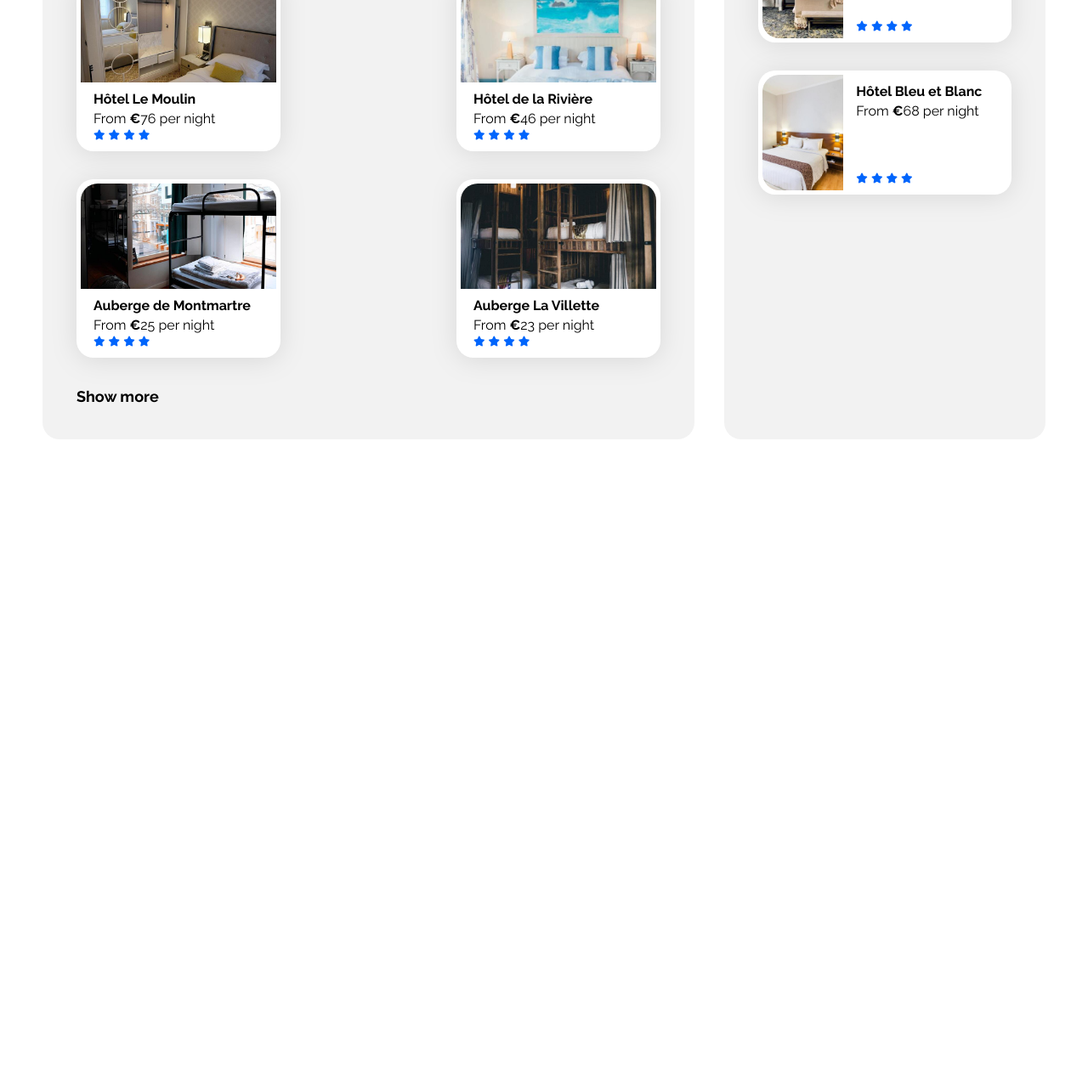
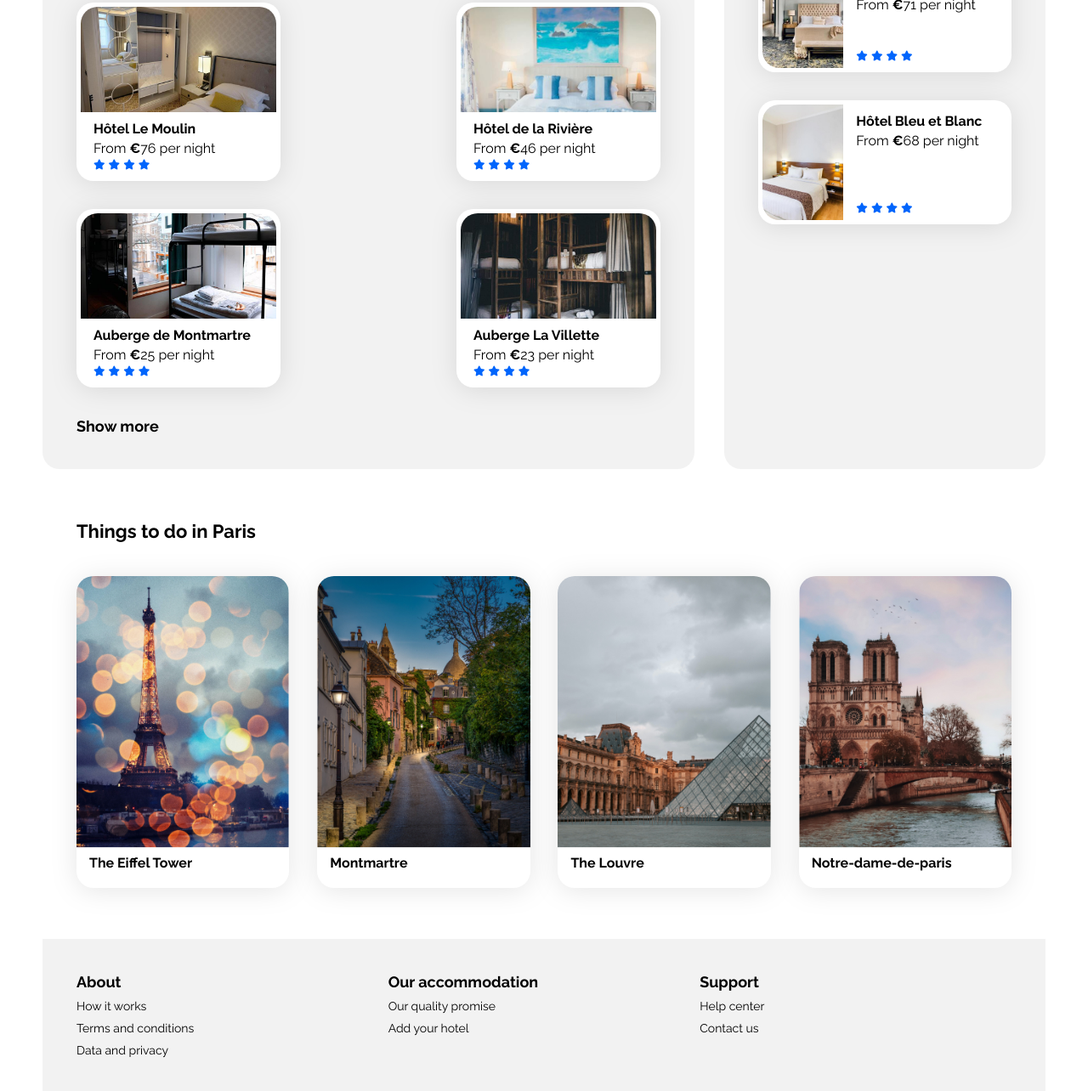
Before and after one commit to Lavanya1797/bootcamp, a plain HTML site: page Booki Assignment 2/index.html in a window 1280 px wide. Shown: the part 726-2010 px from the top of the page at 85% size. Before the commit the page ends 1243 px from the top, so only its background shows below. Drawn offline with Linux system fonts and the light colour scheme.

Commit message:
Assignment 2 completed

```diff
--- a/Booki Assignment 2/css/style.css
+++ b/Booki Assignment 2/css/style.css
@@ -2,6 +2,9 @@
 * {
   margin: 0;
   font-family: "Raleway", sans-serif;
+}
+html {
+  scroll-behavior: smooth;
 }
 body {
   display: flex;
@@ -12,6 +15,8 @@ body {
   width: 100%;
   padding: 0 50px;
   box-sizing: border-box;
+  min-width: 1024px;
+  max-width: 1440px;
 }
 .header {
   height: 80px;
@@ -22,7 +27,7 @@ body {
 .logo {
   width: 60px;
   height: 20px;
-  padding: 20px 40px;
+  padding: 20px 5px;
 }
 .header-nav {
   display: flex;
@@ -36,7 +41,7 @@ body {
   color: black;
   padding-top: 12px;
 }
-.active {
+.header-link:hover {
   border-top: 2px solid rgb(57, 57, 221);
   color: rgb(57, 57, 221);
 }
@@ -62,10 +67,13 @@ body {
   flex-direction: row;
   gap: 0;
 }
+#location-icon {
+  color: black;
+}
 .location {
   padding: 8px 12px;
   border-radius: 10px 0 0 10px;
-  background-color: rgb(231, 230, 230);
+  background-color: #f2f2f2;
 }
 .location-text {
   border: 0;
@@ -102,7 +110,7 @@ body {
   gap: 4px;
 }
 .font-icon {
-  color: rgb(51, 115, 193);
+  color: #0065fc;
   margin: 8px;
   margin-left: 1px;
   font-size: 20px;
@@ -133,6 +141,7 @@ button:hover {
 .accommodation-and-popular {
   display: flex;
   justify-content: space-between;
+  margin-top: 35px;
 }
 .accommodation-and-popular section {
   background-color: #f2f2f2;
@@ -175,6 +184,8 @@ root {
   background-color: white;
   border-radius: 20px;
   padding: 5px;
+  text-decoration: none;
+  color: black;
   filter: drop-shadow(0px 3px 15px rgba(0, 0, 0, 0.1));
 }
 
@@ -215,6 +226,8 @@ root {
   border-radius: 20px;
   padding: 5px;
   filter: drop-shadow(0px 3px 15px rgba(0, 0, 0, 0.1));
+  text-decoration: none;
+  color: black;
 }
 .paris-card img {
   width: 100%;
@@ -260,6 +273,8 @@ root {
   display: flex;
   justify-content: space-between;
   align-items: center;
+  text-decoration: none;
+  color: black;
 }
 
 .popular-cards .card {
@@ -295,3 +310,65 @@ root {
 .popular-cards .card-rating {
   margin-bottom: 5px;
 }
+
+.things-to-do-section {
+  display: flex;
+  flex-direction: column;
+  gap: 40px;
+  margin-top: 20px;
+  width: 100%;
+
+  background: none;
+  border-radius: 20px;
+  padding: 40px;
+  box-sizing: border-box;
+}
+.things-to-do {
+  display: flex;
+  flex-direction: row;
+  justify-content: space-between;
+  gap: 2rem;
+  width: 100%;
+}
+.things-to-do-card {
+  display: flex;
+  flex-direction: column;
+  gap: 8px;
+
+  background-color: white;
+  border-radius: 20px;
+  padding-bottom: 20px;
+  filter: drop-shadow(0px 3px 15px rgba(0, 0, 0, 0.1));
+  text-decoration: none;
+  color: black;
+}
+.to-do-img {
+  width: 100%;
+  object-fit: cover;
+  height: 20rem;
+  border-top-left-radius: 20px;
+  border-top-right-radius: 20px;
+}
+.things-to-do-card-text {
+  font-weight: 700;
+  font-size: 16px;
+  padding-left: 15px;
+}
+.footer {
+  display: flex;
+  flex-direction: row;
+
+  margin-top: 20px;
+  background-color: #f2f2f2;
+  padding: 40px;
+  box-sizing: border-box;
+}
+.footer-sections {
+  display: flex;
+  flex-direction: column;
+  width: 33.33%;
+}
+.footer-title {
+  font-size: 18px;
+  font-weight: 700;
+}
--- a/Booki Assignment 2/index.html
+++ b/Booki Assignment 2/index.html
@@ -26,8 +26,8 @@
         <img class="logo" src="./images/logo/Booki.png" alt="logo" />
 
         <nav class="header-nav">
-          <a class="header-link active" href="#">Accommodation</a>
-          <a class="header-link" href="#">Things to do</a>
+          <a class="header-link" href="#accommodation-section">Accommodation</a>
+          <a class="header-link" href="#things-to-do-section">Things to do</a>
         </nav>
       </header>
       <main class="main">
@@ -40,7 +40,7 @@
           </div>
           <form class="search">
             <span class="location">
-              <i class="fa-solid fa-location-dot"></i>
+              <i class="fa-solid fa-location-dot" id="location-icon"></i>
             </span>
             <input
               class="location-text"
@@ -65,18 +65,18 @@
               <i class="fa-solid fa-fire font-icon"></i>Our top picks
             </button>
           </section>
-          <section class="info-flex">
+          <div class="info-flex">
             <i class="fa-solid fa-info circle"></i>
             <p class="paragraph">
               There are over 500 accomodation options in this city
             </p>
-          </section>
+          </div>
         </section>
-        <section class="accommodation-and-popular">
+        <div id="accommodation-section" class="accommodation-and-popular">
           <section class="accommodation">
-            <h2 class="section-title">Paris accomodation</h2>
+            <h2 class="section-title">Paris accommodation</h2>
             <div class="accommodation-cards">
-              <article class="paris-card">
+              <a href="#" class="paris-card">
                 <img
                   src="./images/accommodation/fred-kleber.jpg"
                   alt="Image of the hotel room showing bed"
@@ -97,8 +97,8 @@
                     <span class="sr-only">Rated 4 out of 5</span>
                   </div>
                 </div>
-              </article>
-              <article class="paris-card">
+              </a>
+              <a href="#" class="paris-card">
                 <img
                   src="./images/accommodation/febrian-zakaria.jpg"
                   alt="Image of the hotel room showing bed"
@@ -119,8 +119,8 @@
                     <span class="sr-only">Rated 4 out of 5</span>
                   </div>
                 </div>
-              </article>
-              <article class="paris-card">
+              </a>
+              <a href="#" class="paris-card">
                 <img
                   src="./images/accommodation/reisetopia.jpg"
                   alt="Image of the hotel room showing bed"
@@ -141,8 +141,8 @@
                     <span class="sr-only">Rated 4 out of 5</span>
                   </div>
                 </div>
-              </article>
-              <article class="paris-card">
+              </a>
+              <a href="#" class="paris-card">
                 <img
                   src="./images/accommodation/annie-spratt.jpg"
                   alt="Image of the hotel room showing bed"
@@ -163,8 +163,8 @@
                     <span class="sr-only">Rated 4 out of 5</span>
                   </div>
                 </div>
-              </article>
-              <article class="paris-card">
+              </a>
+              <a href="#" class="paris-card">
                 <img
                   src="./images/accommodation/marcus-loke.jpg"
                   alt="Image of the hotel room showing bed"
@@ -185,8 +185,8 @@
                     <span class="sr-only">Rated 4 out of 5</span>
                   </div>
                 </div>
-              </article>
-              <article class="paris-card">
+              </a>
+              <a href="#" class="paris-card">
                 <img
                   src="./images/accommodation/nicate-lee.jpg"
                   alt="Image of the hotel room showing bed"
@@ -207,18 +207,18 @@
                     <span class="sr-only">Rated 4 out of 5</span>
                   </div>
                 </div>
-              </article>
+              </a>
             </div>
             <a href="#" class="show-more">Show more</a>
           </section>
           <section class="popular">
-            <div class="popular-title">
+            <a href="#" class="popular-title">
               <h2 class="section-title">Most popular</h2>
               <i class="fa-solid fa-chart-line" aria-hidden="true"></i>
-            </div>
+            </a>
 
             <div class="popular-cards">
-              <article class="card">
+              <a href="#" class="card">
                 <img
                   src="./images/accommodation/emile-guillemot.jpg"
                   alt="Image of hotel room showing bed"
@@ -239,8 +239,8 @@
                     <span class="sr-only">Rated 4 out of 5</span>
                   </div>
                 </div>
-              </article>
-              <article class="card">
+              </a>
+              <a href="#" class="card">
                 <img
                   src="./images/accommodation/aw-creative.jpg"
                   alt="Image of hotel room showing bed"
@@ -263,8 +263,8 @@
                     <span class="sr-only">Rated 4 out of 5</span>
                   </div>
                 </div>
-              </article>
-              <article class="card">
+              </a>
+              <a href="#" class="card">
                 <img
                   src="./images/accommodation/febrian-zakaria2.jpg"
                   alt="Image of hotel room showing bed"
@@ -285,11 +285,66 @@
                     <span class="sr-only">Rated 4 out of 5</span>
                   </div>
                 </div>
-              </article>
+              </a>
             </div>
           </section>
-        </section>
+        </div>
       </main>
+      <section id="things-to-do-section" class="things-to-do-section">
+        <h2 class="section-title">Things to do in Paris</h2>
+        <div class="things-to-do">
+          <a href="#" class="things-to-do-card">
+            <img
+              class="to-do-img"
+              src="./images/things-to-do/eiffel-tower.jpg"
+              alt="The Eiffel Tower image"
+            />
+            <h2 class="things-to-do-card-text">The Eiffel Tower</h2>
+          </a>
+          <a href="#" class="things-to-do-card">
+            <img
+              class="to-do-img"
+              src="./images/things-to-do/montmarte.jpg"
+              alt="Montmartre image"
+            />
+            <h2 class="things-to-do-card-text">Montmartre</h2>
+          </a>
+          <a href="#" class="things-to-do-card">
+            <img
+              class="to-do-img"
+              src="./images/things-to-do/the-louvre.jpg"
+              alt="The Louvre image"
+            />
+            <h2 class="things-to-do-card-text">The Louvre</h2>
+          </a>
+          <a href="#" class="things-to-do-card">
+            <img
+              class="to-do-img"
+              src="./images/things-to-do/notre-dame-de-paris.jpg"
+              alt="Notre-dame-de-paris image"
+            />
+            <h2 class="things-to-do-card-text">Notre-dame-de-paris</h2>
+          </a>
+        </div>
+      </section>
+      <footer class="footer">
+        <div class="footer-sections">
+          <h2 class="footer-title">About</h2>
+          <p class="paragraph">How it works</p>
+          <p class="paragraph">Terms and conditions</p>
+          <p class="paragraph">Data and privacy</p>
+        </div>
+        <div class="footer-sections">
+          <h2 class="footer-title">Our accommodation</h2>
+          <p class="paragraph">Our quality promise</p>
+          <p class="paragraph">Add your hotel</p>
+        </div>
+        <div class="footer-sections">
+          <h2 class="footer-title">Support</h2>
+          <p class="paragraph">Help center</p>
+          <p class="paragraph">Contact us</p>
+        </div>
+      </footer>
     </div>
   </body>
 </html>
```
Also changed, not shown: Booki Assignment 2/images/things-to-do/eiffel-tower.jpg (added), Booki Assignment 2/images/things-to-do/montmarte.jpg (added), Booki Assignment 2/images/things-to-do/notre-dame-de-paris.jpg (added), Booki Assignment 2/images/things-to-do/the-louvre.jpg (added).
